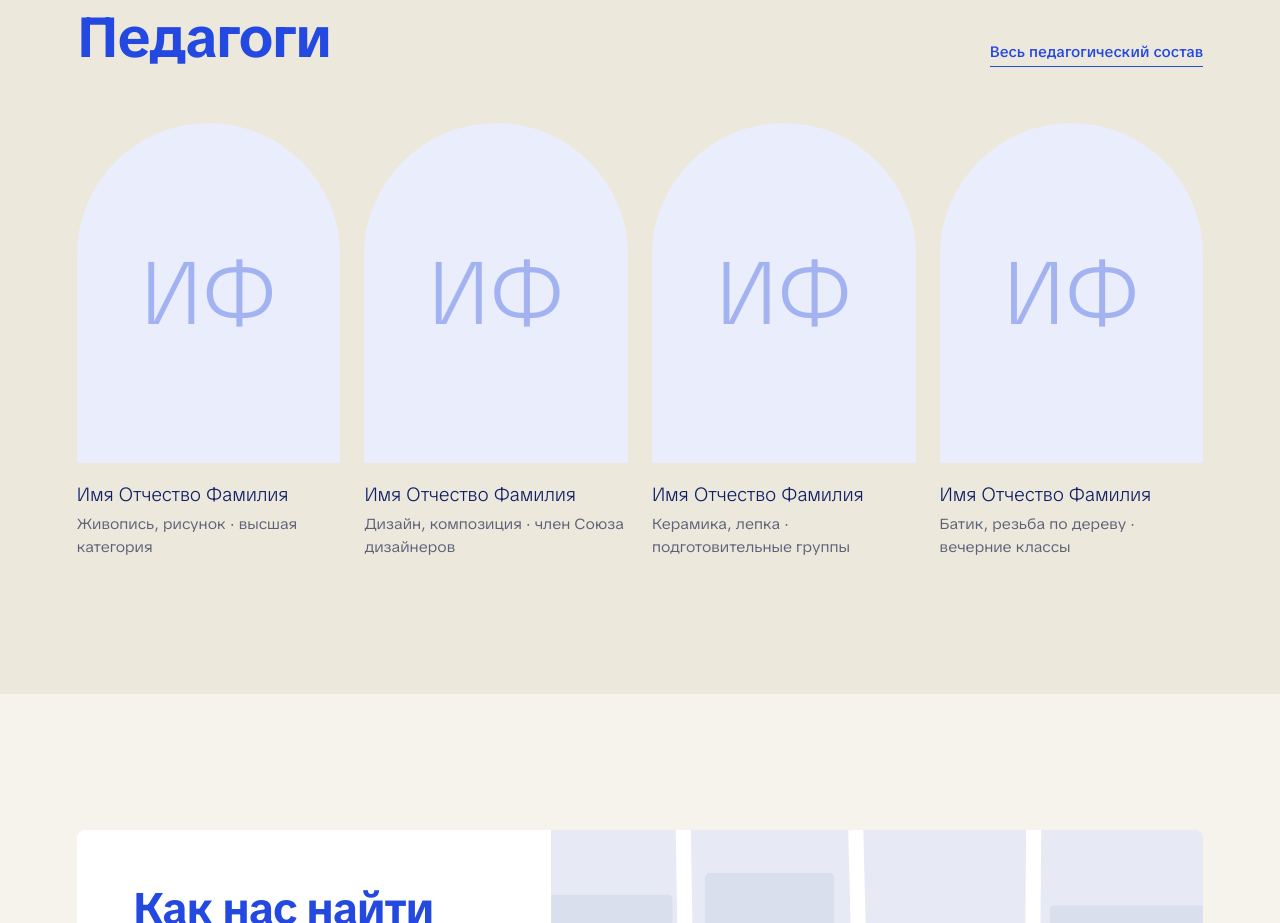
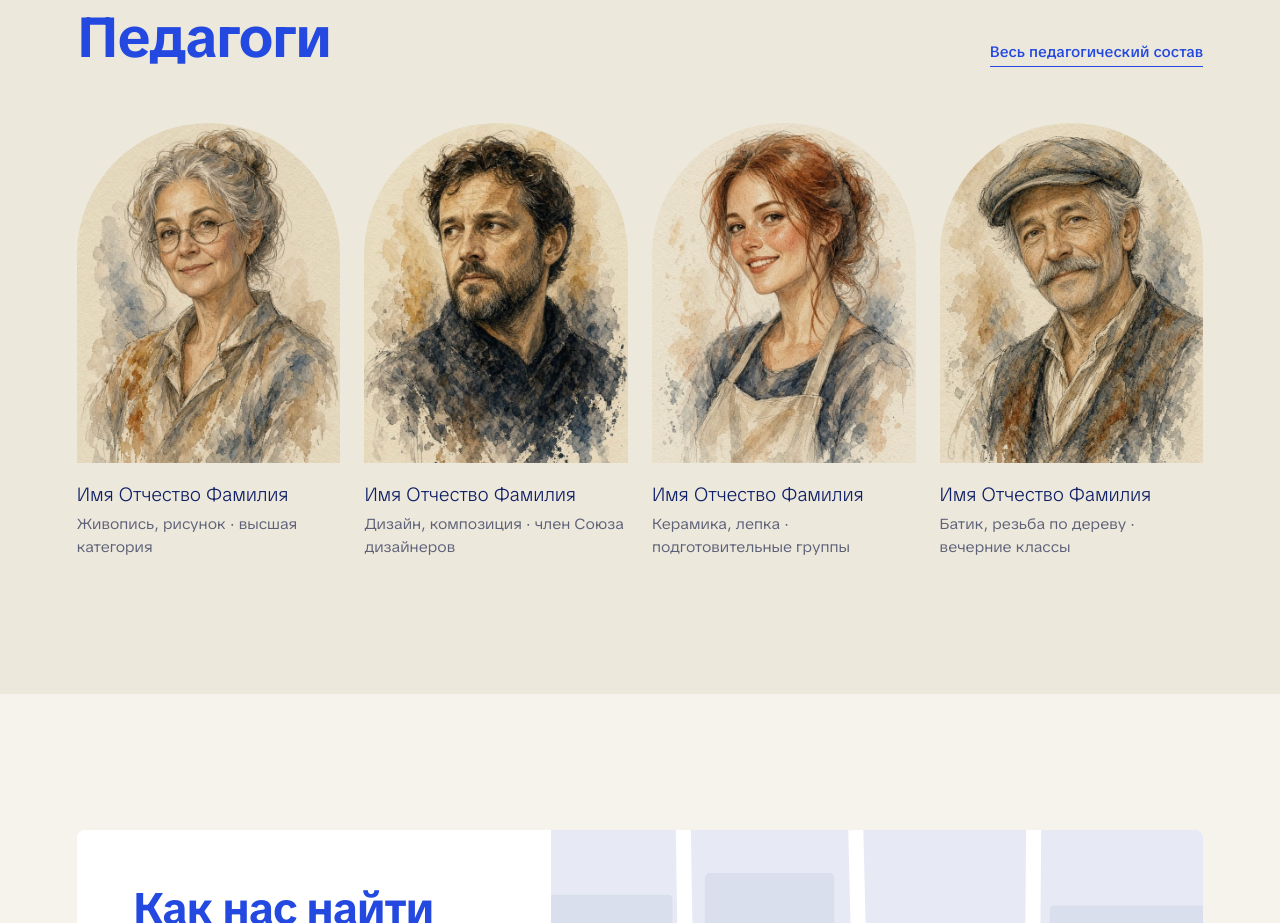
Before and after one commit to IvanMayorov/dhsh-tenishevoy-concept, a plain HTML site: page index.html in a window 1280 px wide. Shown: the part 8540-9463 px from the top of the page. Drawn offline with Linux system fonts and the light colour scheme.

Commit message:
Акварельные портреты педагогов

```diff
--- a/css/site.css
+++ b/css/site.css
@@ -407,3 +407,6 @@ b,strong{font-weight:600}
 .bld img{object-fit:contain}
 .bld{aspect-ratio:2600/1180}
 .bld + .facts{margin-top:clamp(56px,calc(40px + 1.2vw),80px)}
+/* портреты педагогов */
+.t .ph{background:#F3EEE3}
+.t .ph img{width:100%;height:100%;object-fit:cover;object-position:50% 20%;mix-blend-mode:multiply}
--- a/index.html
+++ b/index.html
@@ -199,12 +199,12 @@
     <a class="link" href="#">Весь педагогический состав</a>
   </div>
   <div class="t-grid">
-    <div class="t"><div class="ph"><span class="ini">ИФ</span></div><h4>Имя Отчество Фамилия</h4><p>Живопись, рисунок · высшая категория</p></div>
-    <div class="t"><div class="ph"><span class="ini">ИФ</span></div><h4>Имя Отчество Фамилия</h4><p>Дизайн, композиция · член Союза дизайнеров</p></div>
-    <div class="t"><div class="ph"><span class="ini">ИФ</span></div><h4>Имя Отчество Фамилия</h4><p>Керамика, лепка · подготовительные группы</p></div>
-    <div class="t"><div class="ph"><span class="ini">ИФ</span></div><h4>Имя Отчество Фамилия</h4><p>Батик, резьба по дереву · вечерние классы</p></div>
-    <div class="t xl"><div class="ph"><span class="ini">ИФ</span></div><h4>Имя Отчество Фамилия</h4><p>Рисунок, станковая композиция</p></div>
-    <div class="t xl"><div class="ph"><span class="ini">ИФ</span></div><h4>Имя Отчество Фамилия</h4><p>История искусств</p></div>
+    <div class="t"><div class="ph"><img src="img/teacher-1.jpg" alt="Портрет педагога (иллюстрация)"></div><h4>Имя Отчество Фамилия</h4><p>Живопись, рисунок · высшая категория</p></div>
+    <div class="t"><div class="ph"><img src="img/teacher-2.jpg" alt="Портрет педагога (иллюстрация)"></div><h4>Имя Отчество Фамилия</h4><p>Дизайн, композиция · член Союза дизайнеров</p></div>
+    <div class="t"><div class="ph"><img src="img/teacher-3.jpg" alt="Портрет педагога (иллюстрация)"></div><h4>Имя Отчество Фамилия</h4><p>Керамика, лепка · подготовительные группы</p></div>
+    <div class="t"><div class="ph"><img src="img/teacher-4.jpg" alt="Портрет педагога (иллюстрация)"></div><h4>Имя Отчество Фамилия</h4><p>Батик, резьба по дереву · вечерние классы</p></div>
+    <div class="t xl"><div class="ph"><img src="img/teacher-5.jpg" alt="Портрет педагога (иллюстрация)"></div><h4>Имя Отчество Фамилия</h4><p>Рисунок, станковая композиция</p></div>
+    <div class="t xl"><div class="ph"><img src="img/teacher-6.jpg" alt="Портрет педагога (иллюстрация)"></div><h4>Имя Отчество Фамилия</h4><p>История искусств</p></div>
   </div>
 </div></section>
 
```
Also changed, not shown: img/teacher-1.jpg (added), img/teacher-2.jpg (added), img/teacher-3.jpg (added), img/teacher-4.jpg (added), img/teacher-5.jpg (added), img/teacher-6.jpg (added).
